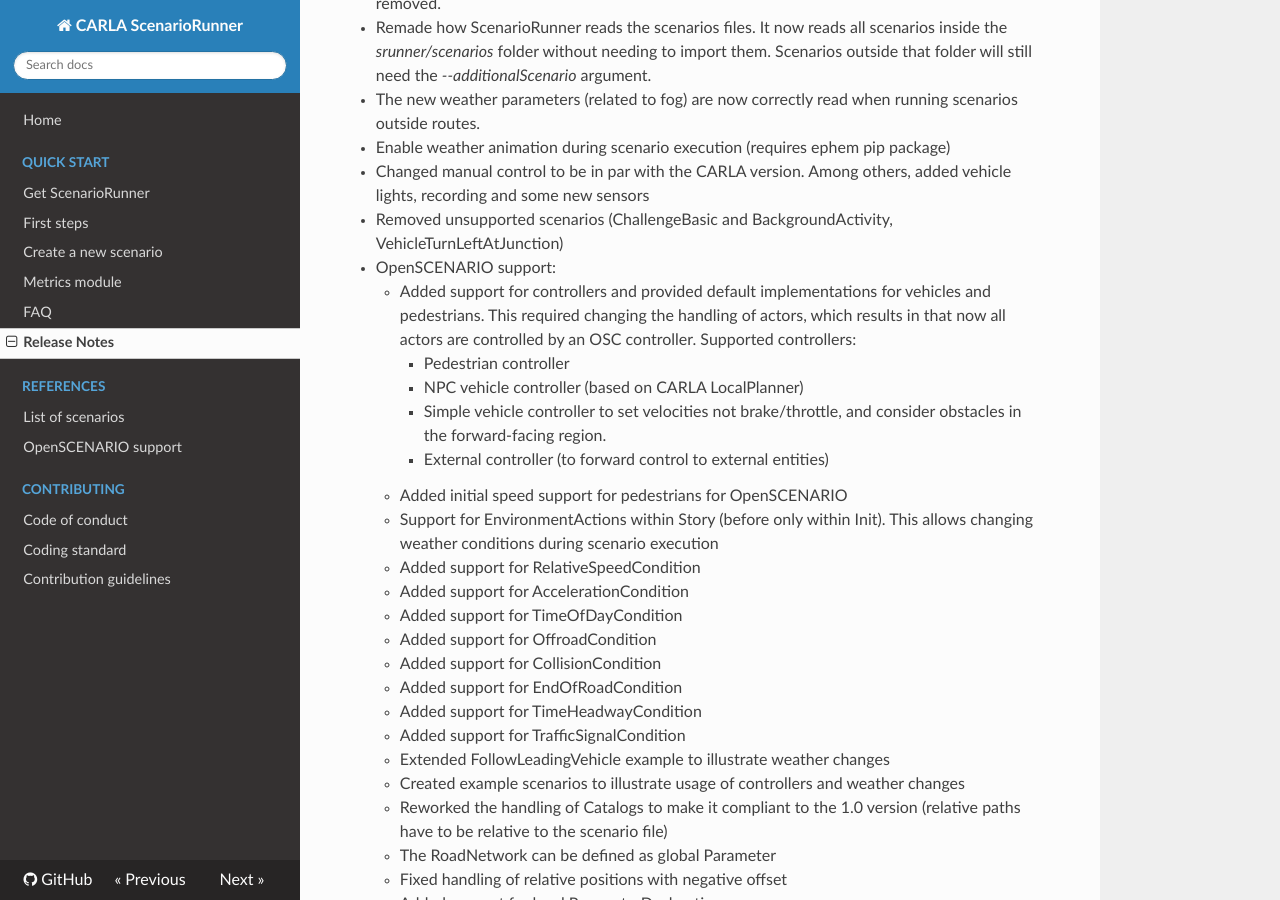
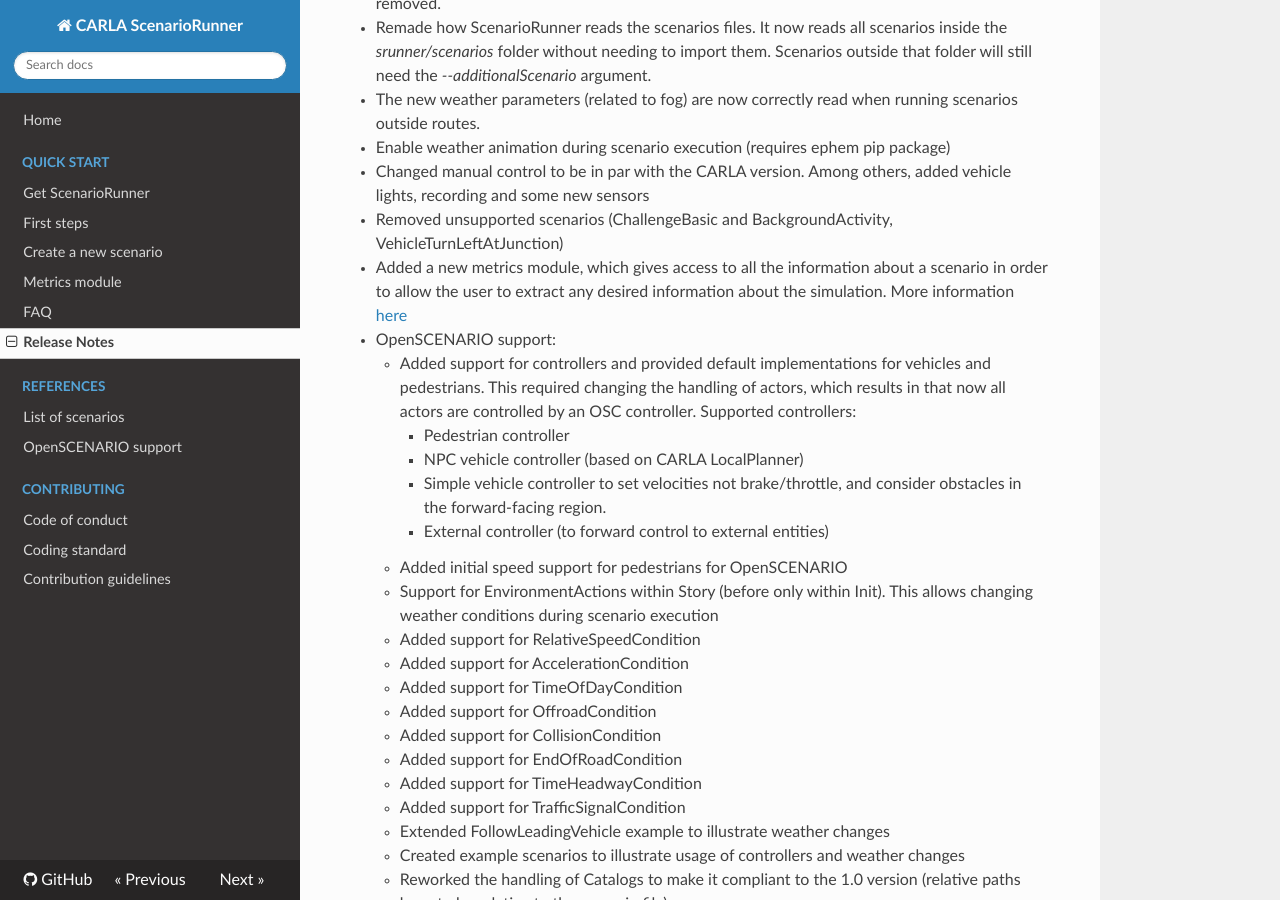
Before and after one commit to carla-simulator/scenario_runner, an MkDocs documentation site: the page built from Docs/CHANGELOG.md, in a window 1280 px wide and 900 px high, scrolled down 989 px. Built offline with MkDocs 1.6.1, drawn with Linux system fonts in a browser that asks for light colours; nearby versions of some CDN libraries.

Commit message:
Added CHANGELOG

```diff
--- a/Docs/CHANGELOG.md
+++ b/Docs/CHANGELOG.md
@@ -26,6 +26,7 @@
 * Enable weather animation during scenario execution (requires ephem pip package)
 * Changed manual control to be in par with the CARLA version. Among others, added vehicle lights, recording and some new sensors
 * Removed unsupported scenarios (ChallengeBasic and BackgroundActivity, VehicleTurnLeftAtJunction)
+* Added a new metrics module, which gives access to all the information about a scenario in order to allow the user to extract any desired information about the simulation. More information [here](metrics_module.md)
 * OpenSCENARIO support:
     - Added support for controllers and provided default implementations for vehicles and pedestrians. This required changing the handling of actors, which results in that now all actors are controlled by an OSC controller. Supported controllers:
         - Pedestrian controller
```
